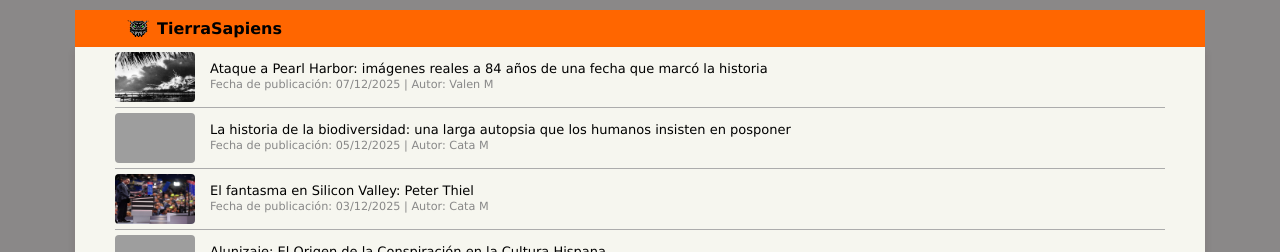
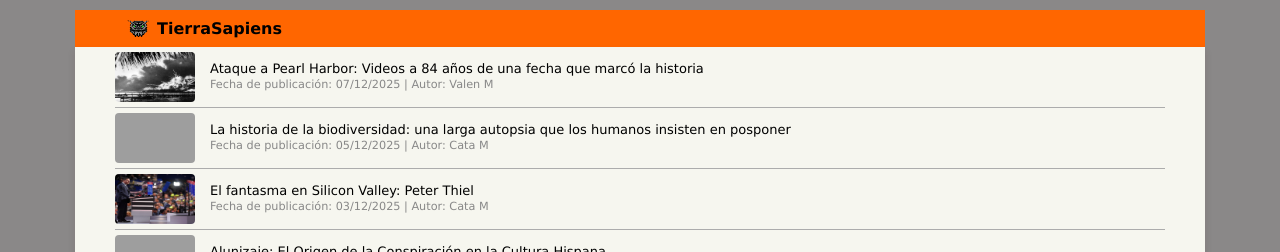
Before and after one commit to TierraSapiens/RealidadAlterna, a Jekyll site: the page built from index.md, in a window 1280 px wide. Shown: the top 252 px of the page. Built offline with Jekyll 4.4.1, drawn with Linux system fonts in a browser that asks for light colours; grey boxes are pictures that could not be loaded.

Commit message:
Modificacion titulo

```diff
--- a/_posts/2025-12-07-ataque-a-pearl-harbor-imagenes-reales-a-84-anos-de-una-fecha-que-marco-la-historia.md
+++ b/_posts/2025-12-07-ataque-a-pearl-harbor-imagenes-reales-a-84-anos-de-una-fecha-que-marco-la-historia.md
@@ -1,6 +1,6 @@
 ---
 layout: post
-title: "Ataque a Pearl Harbor: imágenes reales a 84 años de una fecha que marcó la historia"
+title: "Ataque a Pearl Harbor: Videos a 84 años de una fecha que marcó la historia"
 date: 2025-12-07 10:00:00 +0000
 image: images/posts/ataque-a-pearl-harbor-imagenes-reales-a-84-anos-de-una-fecha-que-marco-la-historia/001a.jpg
 author: [Valen M]
```
